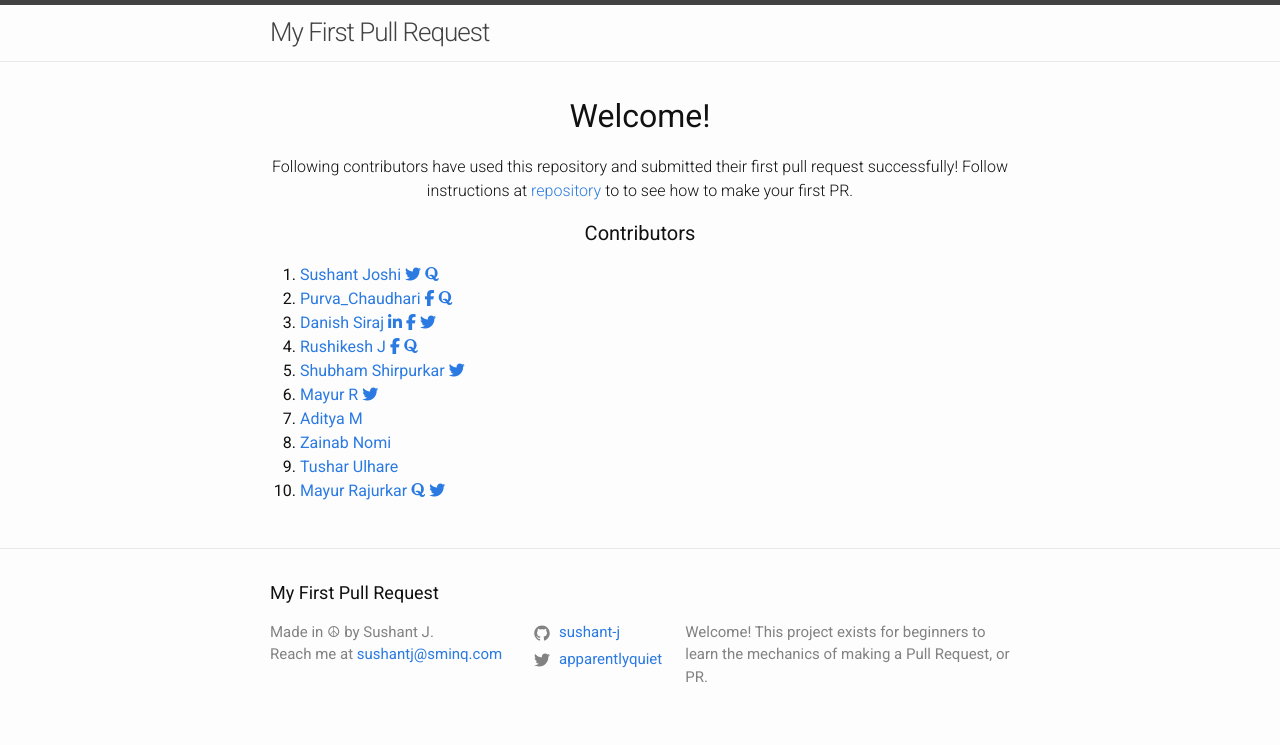
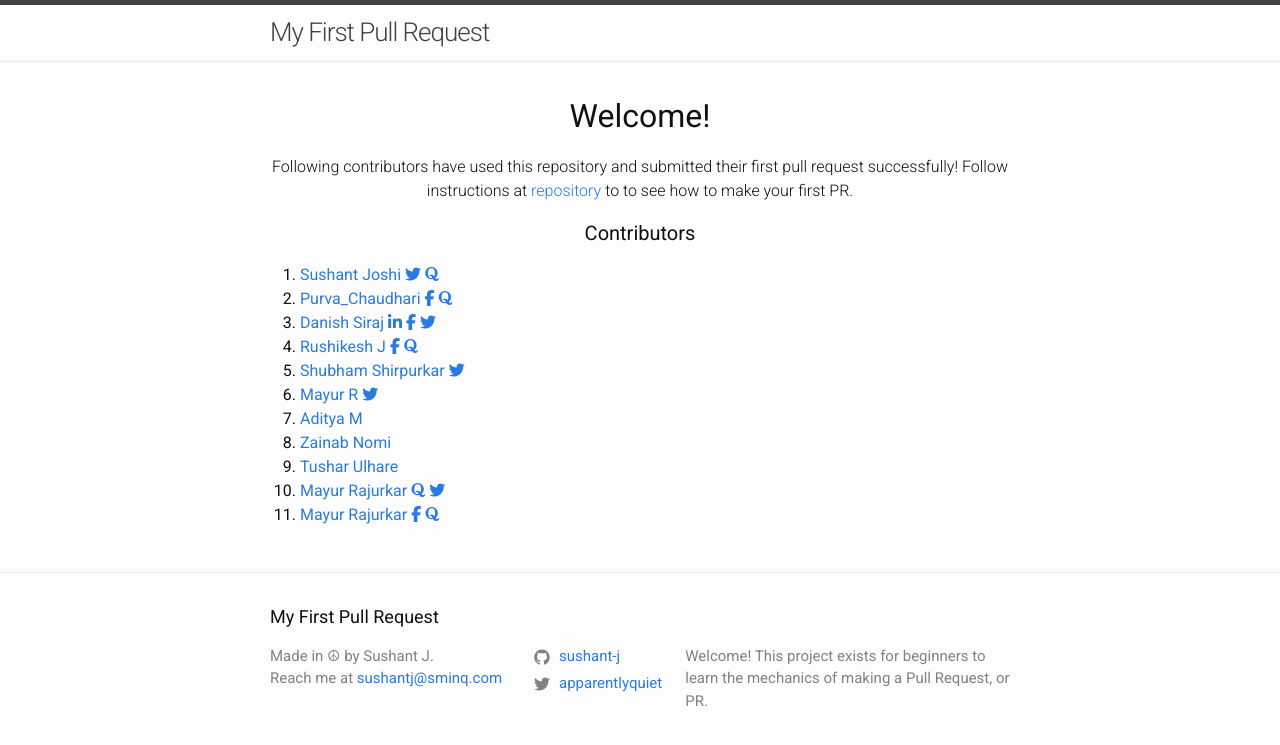
Before and after one commit to sushant-j/my-first-pull-request, a Jekyll site: the page built from index.md, in a window 1280 px wide. Shown: the top 745 px of the page. Built offline with Jekyll 4.4.1, drawn with Linux system fonts in a browser that asks for light colours; nearby versions of some CDN libraries.

Commit message:
Update home.html

```diff
--- a/_layouts/home.html
+++ b/_layouts/home.html
@@ -100,6 +100,17 @@
         <i class="fa fa-twitter"></i>
       </a>
     </li>
+<li>
+      <a href="https://github.com/mayurrajurkar/">
+        Mayur Rajurkar
+      </a>
+      <a href="https://www.facebook.com/mayurrajurkar">
+        <i class="fa fa-facebook"></i>
+      </a>
+      <a href="https://www.quora.com/profile/mayurrajurkar">
+        <i class="fa fa-quora"></i>
+      </a>
+    </li>
 
   </ol>
 </div>
```
